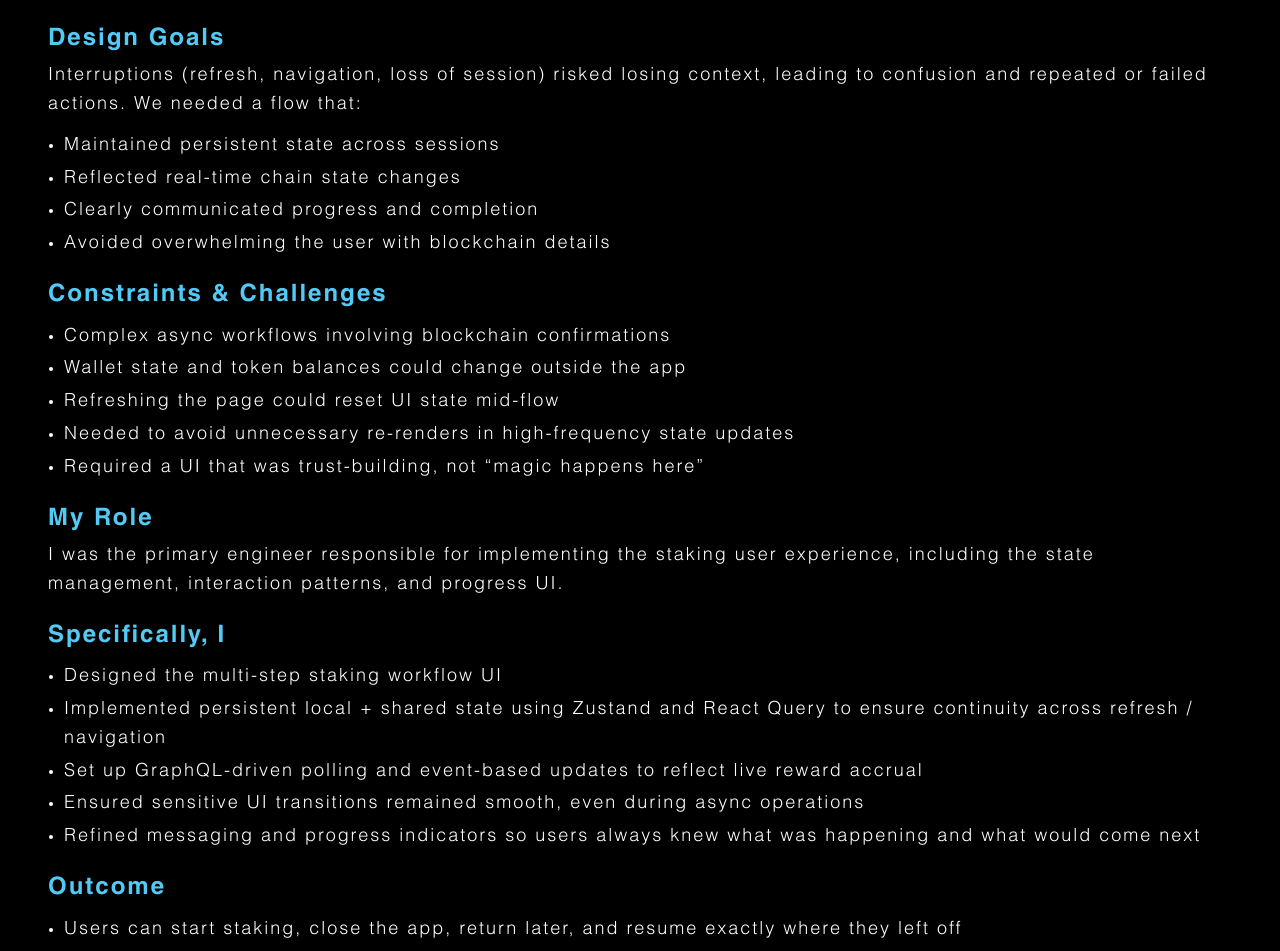
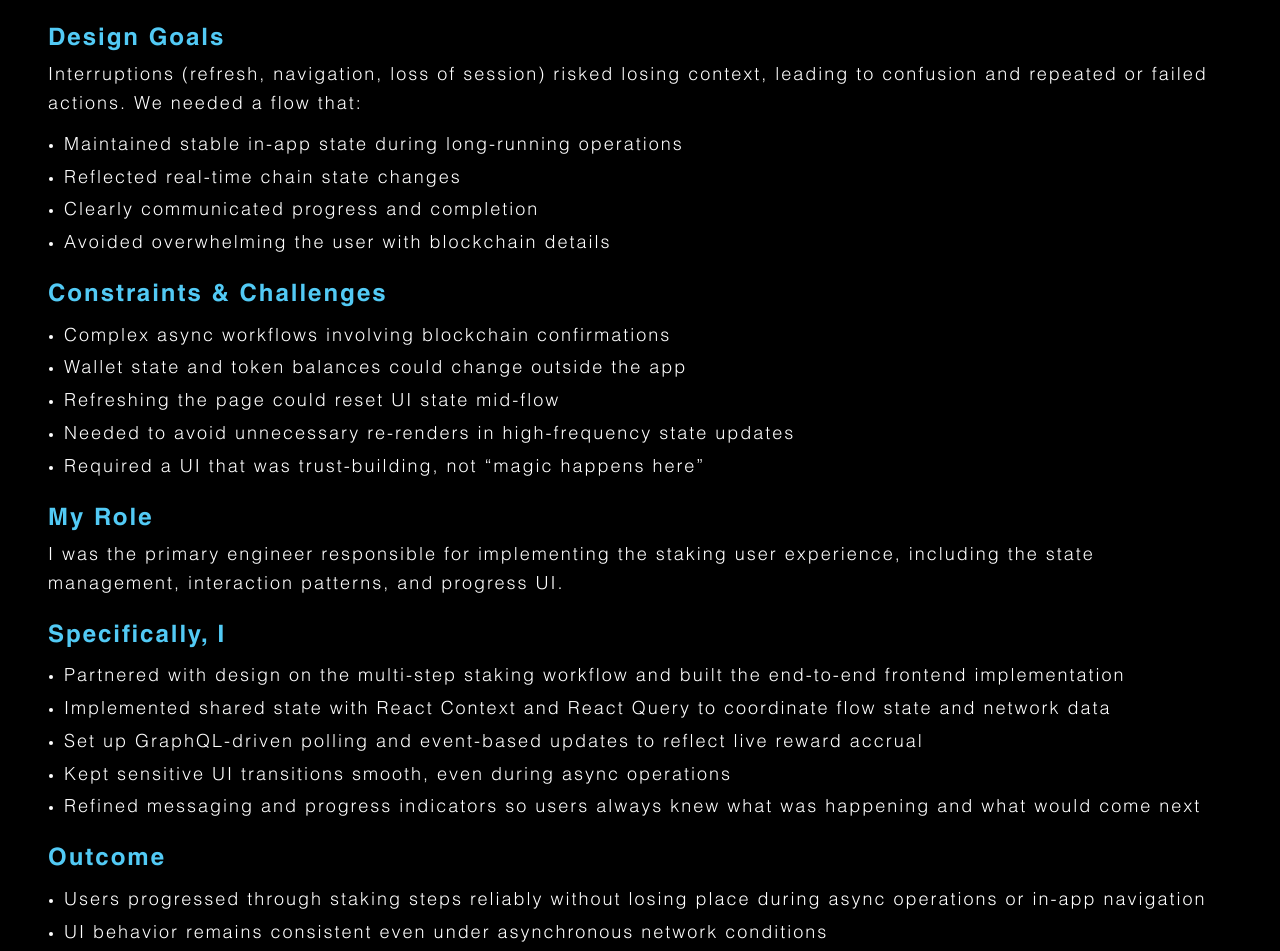
Before and after one commit to joshuascan/personal-portfolio, a Next.js app: page /case-studies/newton-staking in a window 1280 px wide. Shown: the part 1360-2311 px from the top of the page. Built offline with nearby package versions, Linux system fonts and the light colour scheme.

Commit message:
fixes margins

```diff
--- a/src/components/CaseStudy/CaseStudyStyles.js
+++ b/src/components/CaseStudy/CaseStudyStyles.js
@@ -30,6 +30,9 @@ export const Content = styled.div`
   display: flex;
   flex-direction: column;
   gap: 2.4rem;
+  @media ${({ theme }) => theme.breakpoints.sm} {
+    margin: 0 1.6rem;
+  }
 `;
 
 export const SectionBlock = styled.section`
--- a/src/constants/constants.js
+++ b/src/constants/constants.js
@@ -107,7 +107,7 @@ export const caseStudyContent = {
         heading: "Design Goals",
         body: "Interruptions (refresh, navigation, loss of session) risked losing context, leading to confusion and repeated or failed actions. We needed a flow that:",
         bullets: [
-          "Maintained persistent state across sessions",
+          "Maintained stable in‑app state during long‑running operations",
           "Reflected real-time chain state changes",
           "Clearly communicated progress and completion",
           "Avoided overwhelming the user with blockchain details",
@@ -130,17 +130,17 @@ export const caseStudyContent = {
       {
         heading: "Specifically, I",
         bullets: [
-          "Designed the multi-step staking workflow UI",
-          "Implemented persistent local + shared state using Zustand and React Query to ensure continuity across refresh / navigation",
+          "Partnered with design on the multi‑step staking workflow and built the end‑to‑end frontend implementation",
+          "Implemented shared state with React Context and React Query to coordinate flow state and network data",
           "Set up GraphQL-driven polling and event-based updates to reflect live reward accrual",
-          "Ensured sensitive UI transitions remained smooth, even during async operations",
+          "Kept sensitive UI transitions smooth, even during async operations",
           "Refined messaging and progress indicators so users always knew what was happening and what would come next",
         ],
       },
       {
         heading: "Outcome",
         bullets: [
-          "Users can start staking, close the app, return later, and resume exactly where they left off",
+          "Users progressed through staking steps reliably without losing place during async operations or in‑app navigation",
           "UI behavior remains consistent even under asynchronous network conditions",
           "Reduced user confusion and support requests related to staking flow interruptions",
           "The workflow patterns developed here were later reused in other multi-step funding & onboarding flows across the product",
```
Also changed, not shown: src/components/CaseStudies/CaseStudiesStyles.js (+6 -1 lines).
